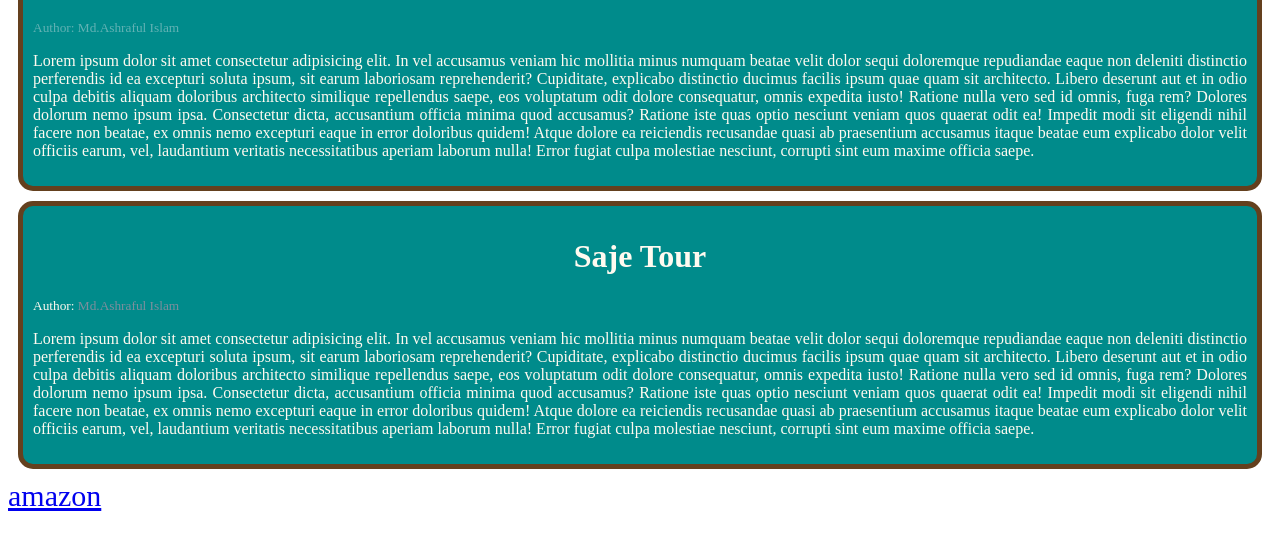
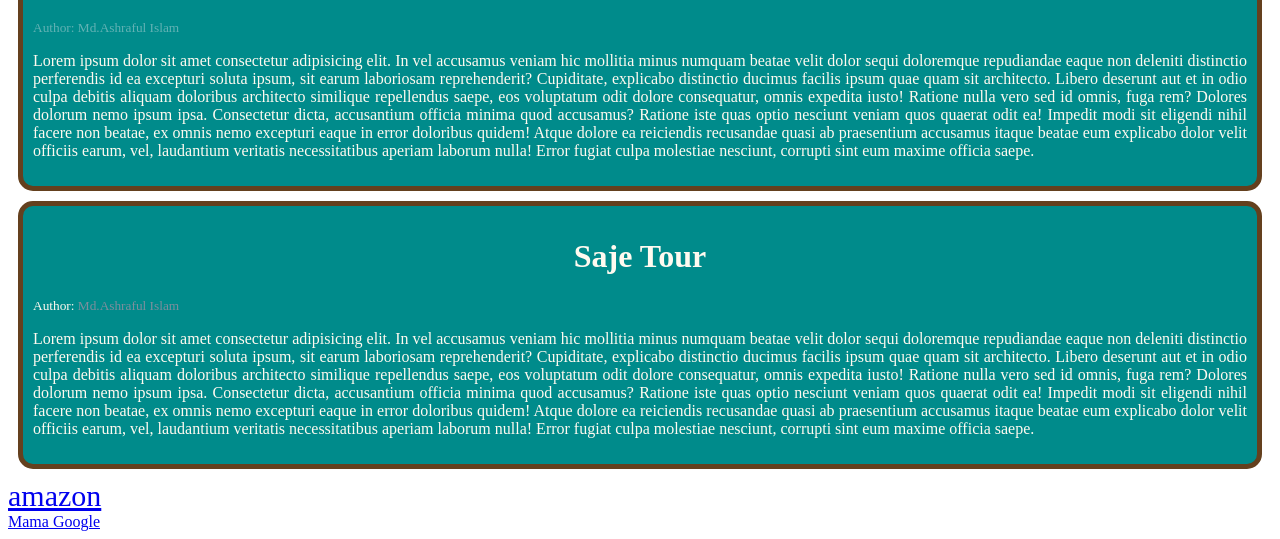
Before and after one commit to Md-Ashraful-Islam13/new-repo, a plain HTML site: page index.html in a window 1280 px wide. Shown: the part 481-1020 px from the top of the page. Drawn offline with Linux system fonts and the light colour scheme.

Commit message:
add class

```diff
--- a/index.html
+++ b/index.html
@@ -29,5 +29,8 @@
         <div class="habijabi">
             <a href="http://amazon.com">amazon</a>
         </div>
+        <div class="google">
+            <a href="http://google.com">Mama Google</a>
+        </div>
 </body>
 </html>
```
